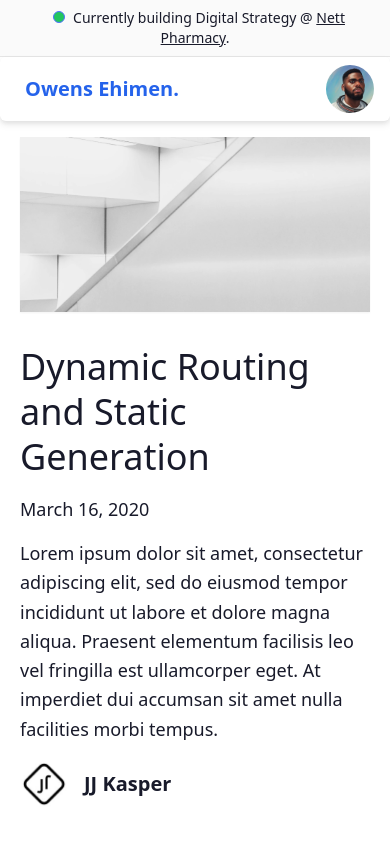
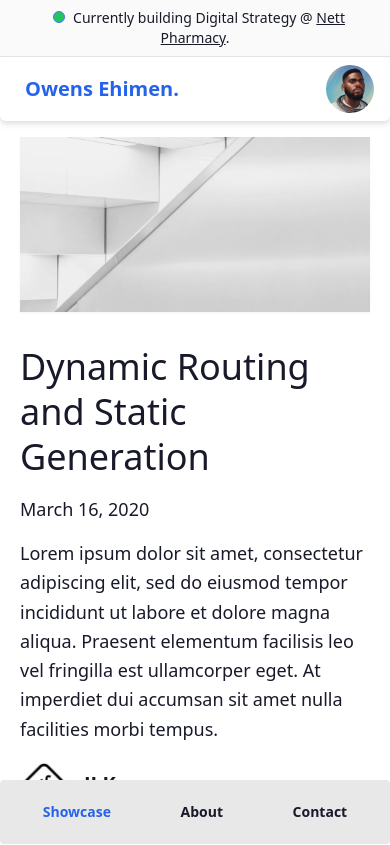
Before and after one commit to ehimen-dev/ehimen_dev, a Next.js app: page / in a window 390 px wide. Shown: the top 845 px of the page. Built offline with nearby package versions, Linux system fonts and the light colour scheme.

Commit message:
Added skeleton mobile navbar

```diff
--- a/components/layout.tsx
+++ b/components/layout.tsx
@@ -1,23 +1,25 @@
-import Footer from './footer'
-import Meta from './meta'
-import { Navbar } from './navbar'
+import Footer from "./footer";
+import Meta from "./meta";
+import { MobileNavBar } from "./mobileNavBar";
+import { Navbar } from "./navbar";
 
 type Props = {
-  preview?: boolean
-  children: React.ReactNode
-}
+  preview?: boolean;
+  children: React.ReactNode;
+};
 
-const Layout = ({children }: Props) => {
+const Layout = ({ children }: Props) => {
   return (
     <>
       <Meta />
       <div className="min-h-screen">
-      <Navbar />
+        <Navbar />
         <main>{children}</main>
       </div>
+      <MobileNavBar />
       <Footer />
     </>
-  )
-}
+  );
+};
 
-export default Layout
+export default Layout;
--- /dev/null
+++ b/components/mobileNavBar.tsx
@@ -0,0 +1,24 @@
+import { HIGHLIGHTED_PAGES, SITE_ARCHITECTURE } from "../lib/constants";
+
+export const MobileNavBar = () => {
+  const renderNavItems = () => {
+    const navItems = [];
+    for (let page in SITE_ARCHITECTURE) {
+      navItems.push(
+        <li className={`btn btn-ghost text-l ${
+            HIGHLIGHTED_PAGES.includes(page) ? "text-blue-600" : ""
+          }`}>
+          <a>{`${page}`}</a>
+        </li>
+      );
+    }
+
+    return navItems;
+  };
+
+  return (
+    <ul className="flex justify-around menu menu-horizontal bg-base-200 rounded-box mt-6 sticky bottom-0 z-50 sm:hidden">
+        {...renderNavItems()}
+    </ul>
+  );
+};
--- a/components/navbar.tsx
+++ b/components/navbar.tsx
@@ -4,8 +4,11 @@ import {
   SITE_TITLE,
 } from "../lib/constants";
 
-export const Navbar = () => {
+type Props = {
+  position?: "top" | "bottom";
+};
 
+export const Navbar = ({ position }: Props) => {
   const renderNavItems = () => {
     const navItems = [];
     for (let page in SITE_ARCHITECTURE) {
@@ -22,13 +25,16 @@ export const Navbar = () => {
       );
     }
 
-    return navItems
+    return navItems;
   };
 
   return (
     <div className="navbar bg-base-100 sticky top-0 z-50 drop-shadow-md mb-4 rounded-md">
       <div className="flex-1">
-        <a className="btn btn-ghost text-xl text-blue-600" href="/">{`${SITE_TITLE}`}</a>
+        <a
+          className="btn btn-ghost text-xl text-blue-600"
+          href="/"
+        >{`${SITE_TITLE}`}</a>
       </div>
       <div className="flex-none">
         {...renderNavItems()}
```
